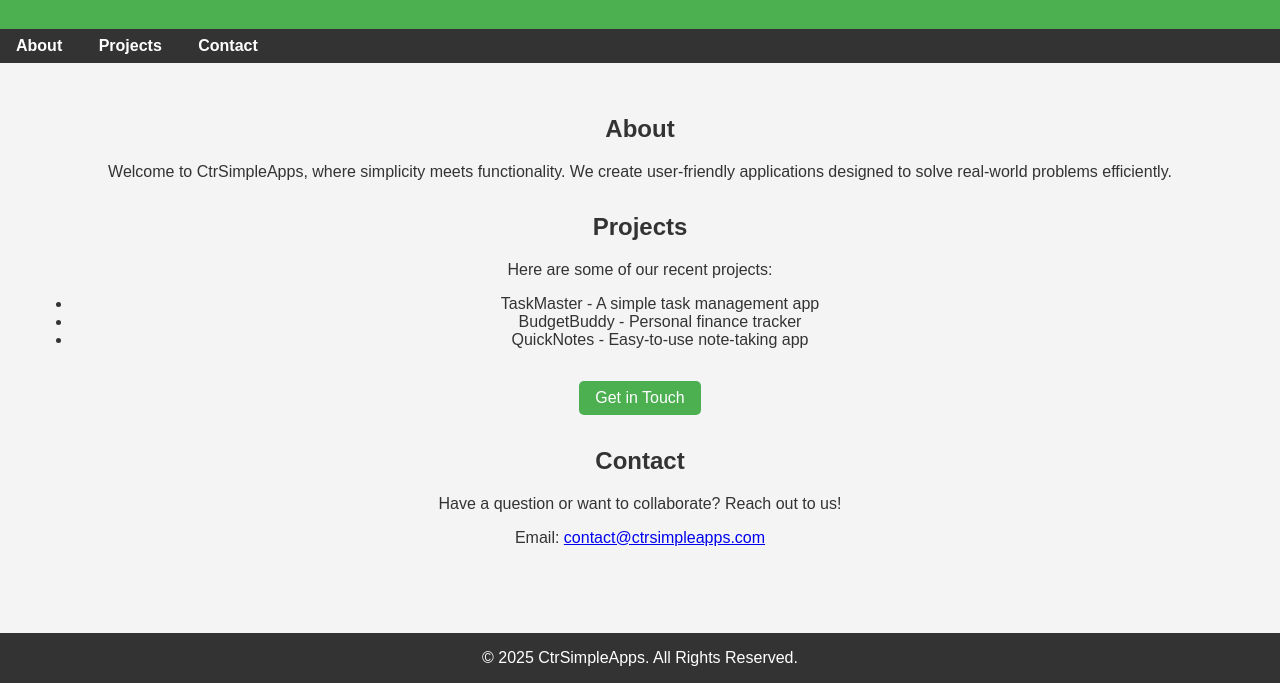
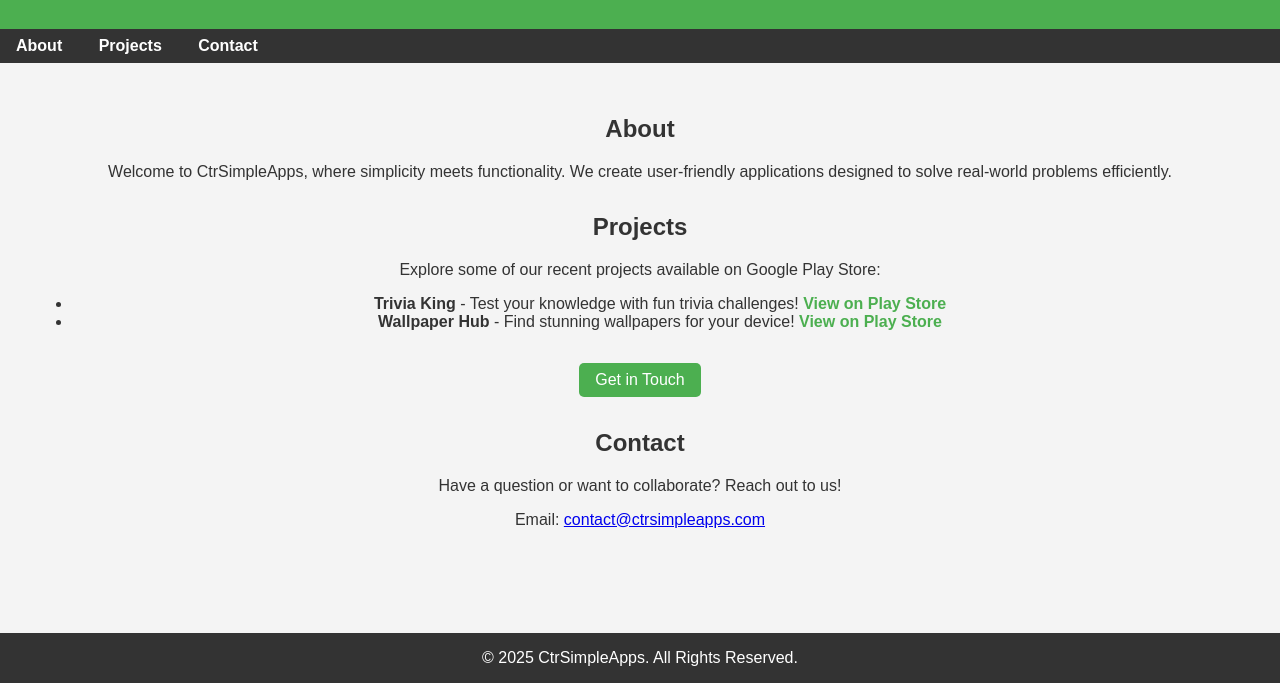
Before and after one commit to CtrSimpleApps/ctrsimpleapps.studio, a plain HTML site: page index.html in a window 1280 px wide. Shown: the part 117-800 px from the top of the page. Drawn offline with Linux system fonts and the light colour scheme.

Commit message:
Update index.html

```diff
--- a/index.html
+++ b/index.html
@@ -59,6 +59,14 @@
         .btn:hover {
             background-color: #45a049;
         }
+        .project-link {
+            text-decoration: none;
+            color: #4CAF50;
+            font-weight: bold;
+        }
+        .project-link:hover {
+            text-decoration: underline;
+        }
     </style>
 </head>
 <body>
@@ -78,11 +86,16 @@
         </section>
         <section id="projects">
             <h2>Projects</h2>
-            <p>Here are some of our recent projects:</p>
+            <p>Explore some of our recent projects available on Google Play Store:</p>
             <ul>
-                <li>TaskMaster - A simple task management app</li>
-                <li>BudgetBuddy - Personal finance tracker</li>
-                <li>QuickNotes - Easy-to-use note-taking app</li>
+                <li>
+                    <strong>Trivia King</strong> - Test your knowledge with fun trivia challenges!
+                    <a href="https://play.google.com/store/apps/details?id=com.ctr.simpleapps.triviaking" class="project-link" target="_blank">View on Play Store</a>
+                </li>
+                <li>
+                    <strong>Wallpaper Hub</strong> - Find stunning wallpapers for your device!
+                    <a href="https://play.google.com/store/apps/details?id=com.ctr.simpleapps.wallpaper" class="project-link" target="_blank">View on Play Store</a>
+                </li>
             </ul>
             <a href="#contact" class="btn">Get in Touch</a>
         </section>
```
